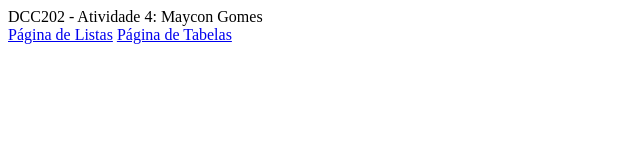
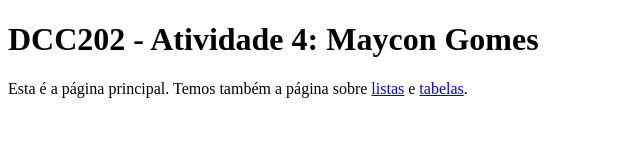
Before and after one commit to ufjf-dcc202/ufjf-dcc202-2025-1-b-atv03-Maycdouglas, a plain HTML site: page index.html in a window 1280 px wide. Shown: the whole page, without its empty margins (0-640 px from the left). Drawn offline with Linux system fonts and the light colour scheme.

Commit message:
Adiciona paragrafos conforme exercicio

```diff
--- a/index.html
+++ b/index.html
@@ -6,8 +6,12 @@
     <title>DCC202 - Atividade 4: Maycon Douglas</title>
   </head>
   <body>
-    <main>DCC202 - Atividade 4: Maycon Gomes</main>
-    <a href="./listas">Página de Listas</a>
-    <a href="./tabelas">Página de Tabelas</a>
+    <main>
+      <h1>DCC202 - Atividade 4: Maycon Gomes</h1>
+      <p>
+        Esta é a página principal. Temos também a página sobre
+        <a href="./listas">listas</a> e <a href="./tabelas">tabelas</a>.
+      </p>
+    </main>
   </body>
 </html>
```
